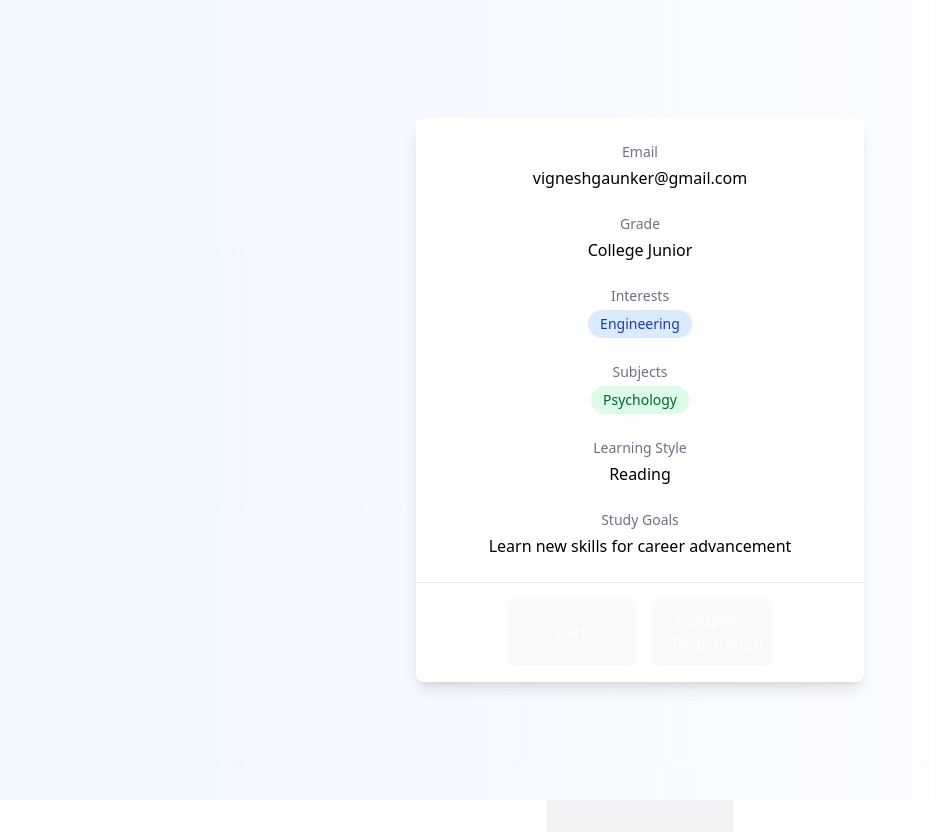
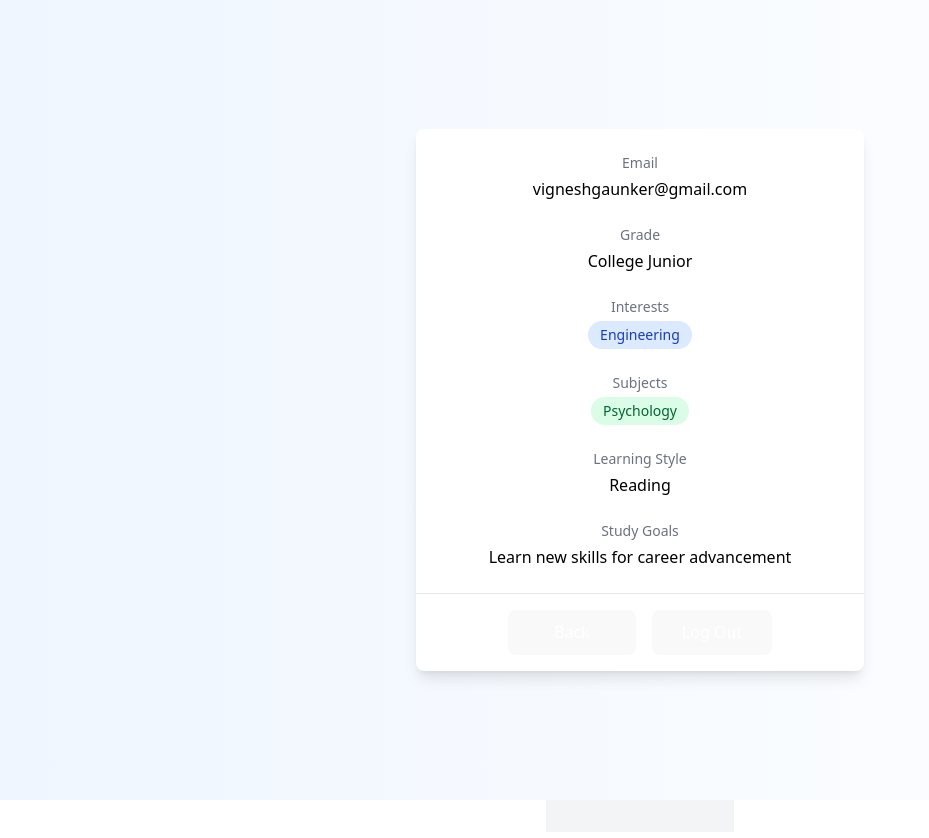
Before and after one commit to SaieshPriolkar/Bhainoob-, a React (Vite) app in the folder frontend/: page /profile in a window 1280 px wide. Shown: the top 838 px of the page, without its empty margins (0-929 px from the left). Built offline with nearby package versions, Linux system fonts and the light colour scheme; no server answers.

Commit message:
added login

```diff
--- a/frontend/src/components/profile.jsx
+++ b/frontend/src/components/profile.jsx
@@ -1,5 +1,7 @@
 import React from 'react';
+import { useNavigate } from 'react-router-dom';
 const Profile = () => {
+  const navigate = useNavigate();
   const userProfile = {
     email: "vigneshgaunker@gmail.com",
     grade: "College Junior",
@@ -7,6 +9,11 @@ const Profile = () => {
     subjects: ["Psychology"],
     learningStyle: "Reading",
     studyGoals: "Learn new skills for career advancement"
+  };
+
+  const handleLogout = () => {
+    // Add any logout logic here (e.g., clearing auth state)
+    navigate('/');
   };
   return (
     <div className="fixed inset-0 w-full h-full bg-gradient-to-r from-blue-50 to-white flex items-center justify-center p-4">
@@ -77,9 +84,9 @@ const Profile = () => {
           </button>
           <button
             className="w-30  py-2 text-sm bg-purple-100 text-white rounded-md hover:bg-purple-600 transition-colors duration-200 font-medium"
-            onClick={() => console.log("Complete Registration clicked")}
+            onClick={handleLogout}
           >
-            Complete Registration
+           Log Out
           </button>
         </div>
       </div>
```
